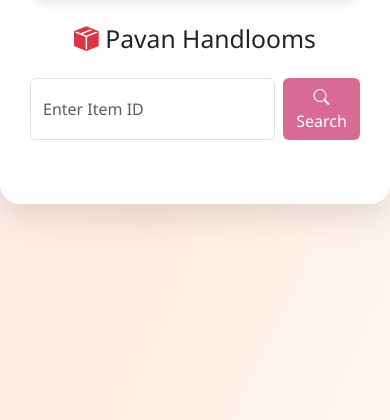
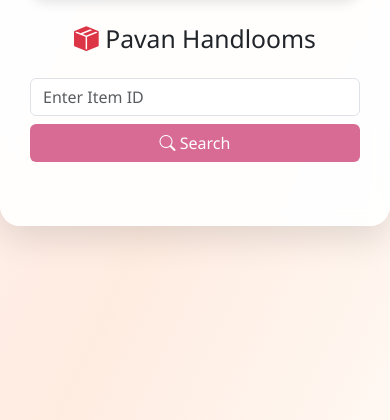
Before and after one commit to Santhosh79932/inventory-app, a Flask app: page / in a window 390 px wide. Shown: the part 301-721 px from the top of the page. Run offline with Flask 3, Linux system fonts and the light colour scheme.

Commit message:
Make app mobile-friendly using Bootstrap

```diff
--- a/templates/index.html
+++ b/templates/index.html
@@ -1,13 +1,16 @@
+<!-- Key updated areas marked with 🔧 -->
+
 <!DOCTYPE html>
 <html lang="en">
 <head>
   <meta charset="UTF-8">
   <title>Pavan Handlooms</title>
 
-    <!-- Bootstrap CSS CDN -->
+  <!-- Bootstrap CSS -->
   <link href="https://cdn.jsdelivr.net/npm/bootstrap@5.3.3/dist/css/bootstrap.min.css" rel="stylesheet">
-    <!-- Bootstrap Icons CDN -->
   <link href="https://cdn.jsdelivr.net/npm/bootstrap-icons@1.10.5/font/bootstrap-icons.css" rel="stylesheet">
+
+  <meta name="viewport" content="width=device-width, initial-scale=1"> <!-- 🔧 Added for mobile scaling -->
 
   <style>
     body {
@@ -88,6 +91,18 @@
       left: 20px;
     }
 
+    /* 🔧 Responsive tweaks */
+    @media (max-width: 575.98px) {
+      .search-form {
+        flex-direction: column;
+      }
+
+      .search-form .form-control,
+      .search-form .btn {
+        width: 100%;
+      }
+    }
+
     @media (min-width: 576px) {
       .action-row {
         display: flex;
@@ -102,15 +117,13 @@
 </head>
 <body>
 
-    <!-- Dashboard Button -->
+  <!-- Home Button -->
   <a href="/" class="btn btn-outline-secondary nav-btn">
     <i class="bi bi-house-door-fill"></i> Home
   </a>
 
-    <!-- Main Container -->
   <div class="container">
-
-        <!-- Saree Banner Image -->
+    <!-- Banner -->
     <img src="https://i.imgur.com/6V3r3pV.jpg" alt="Saree Banner" class="banner">
 
     <!-- Title -->
@@ -119,14 +132,13 @@
     </h2>
 
     <!-- Search Form -->
-        <form method="POST" class="d-flex gap-2 mb-4">
+    <form method="POST" class="d-flex gap-2 mb-4 search-form flex-wrap"> <!-- 🔧 class added -->
       <input type="text" name="item_id" class="form-control" placeholder="Enter Item ID" required>
       <button type="submit" name="action" value="search" class="btn btn-custom">
         <i class="bi bi-search"></i> Search
       </button>
     </form>
 
-        <!-- If item found -->
     {% if item %}
     <div class="mb-4">
       <h4 class="text-center">Item Details</h4>
@@ -143,7 +155,6 @@
       </ul>
     </div>
 
-        <!-- Action Section -->
     <div class="action-row">
       <!-- Sold Out -->
       <div class="action-box">
@@ -170,7 +181,6 @@
     </div>
     {% endif %}
 
-        <!-- Message Section -->
     {% if message %}
     <div class="alert alert-success text-center mt-4" role="alert">
       <i class="bi bi-check-circle-fill"></i> {{ message }}
```
Lines whose indentation alone changed are shown as unchanged.
